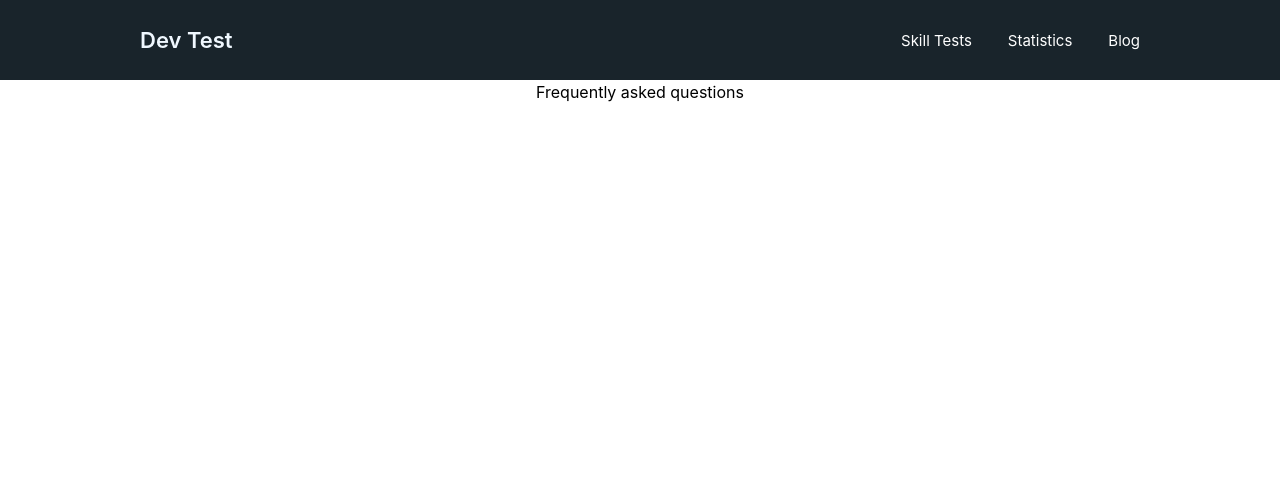
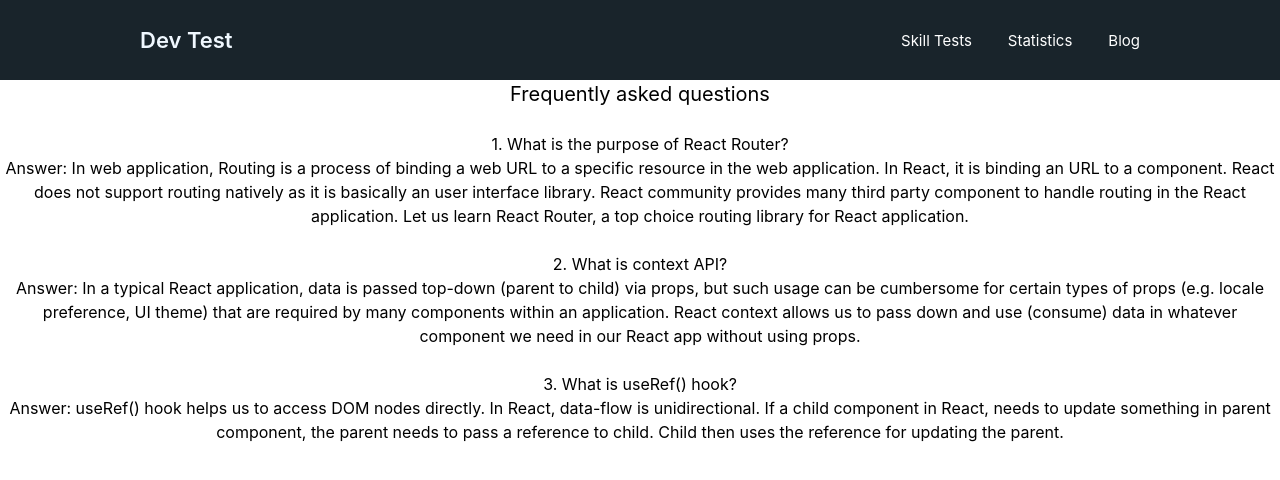
Before and after one commit to taqinur/dev-test, a React (Create React App) app: page /blog in a window 1280 px wide. Shown: the top 480 px of the page. Built offline with nearby package versions, Linux system fonts and the light colour scheme.

Commit message:
blog added

```diff
--- a/src/components/Blog/Blog.js
+++ b/src/components/Blog/Blog.js
@@ -3,7 +3,13 @@ import React from 'react';
 const Blog = () => {
     return (
         <div>
-            <h2>Frequently asked questions</h2>
+            <h2 class="text-xl mb-6">Frequently asked questions</h2>
+            <h4>1. What is the purpose of React Router?</h4>
+            <p class="mb-6">Answer: In web application, Routing is a process of binding a web URL to a specific resource in the web application. In React, it is binding an URL to a component. React does not support routing natively as it is basically an user interface library. React community provides many third party component to handle routing in the React application. Let us learn React Router, a top choice routing library for React application.</p>
+            <h4>2. What is context API?</h4>
+            <p class="mb-6">Answer: In a typical React application, data is passed top-down (parent to child) via props, but such usage can be cumbersome for certain types of props (e.g. locale preference, UI theme) that are required by many components within an application. React context allows us to pass down and use (consume) data in whatever component we need in our React app without using props.</p>
+            <h4>3. What is useRef() hook?</h4>
+            <p>Answer: useRef() hook helps us to access DOM nodes directly. In React, data-flow is unidirectional. If a child component in React, needs to update something in parent component, the parent needs to pass a reference to child. Child then uses the reference for updating the parent.</p>
         </div>
     );
 };
```
